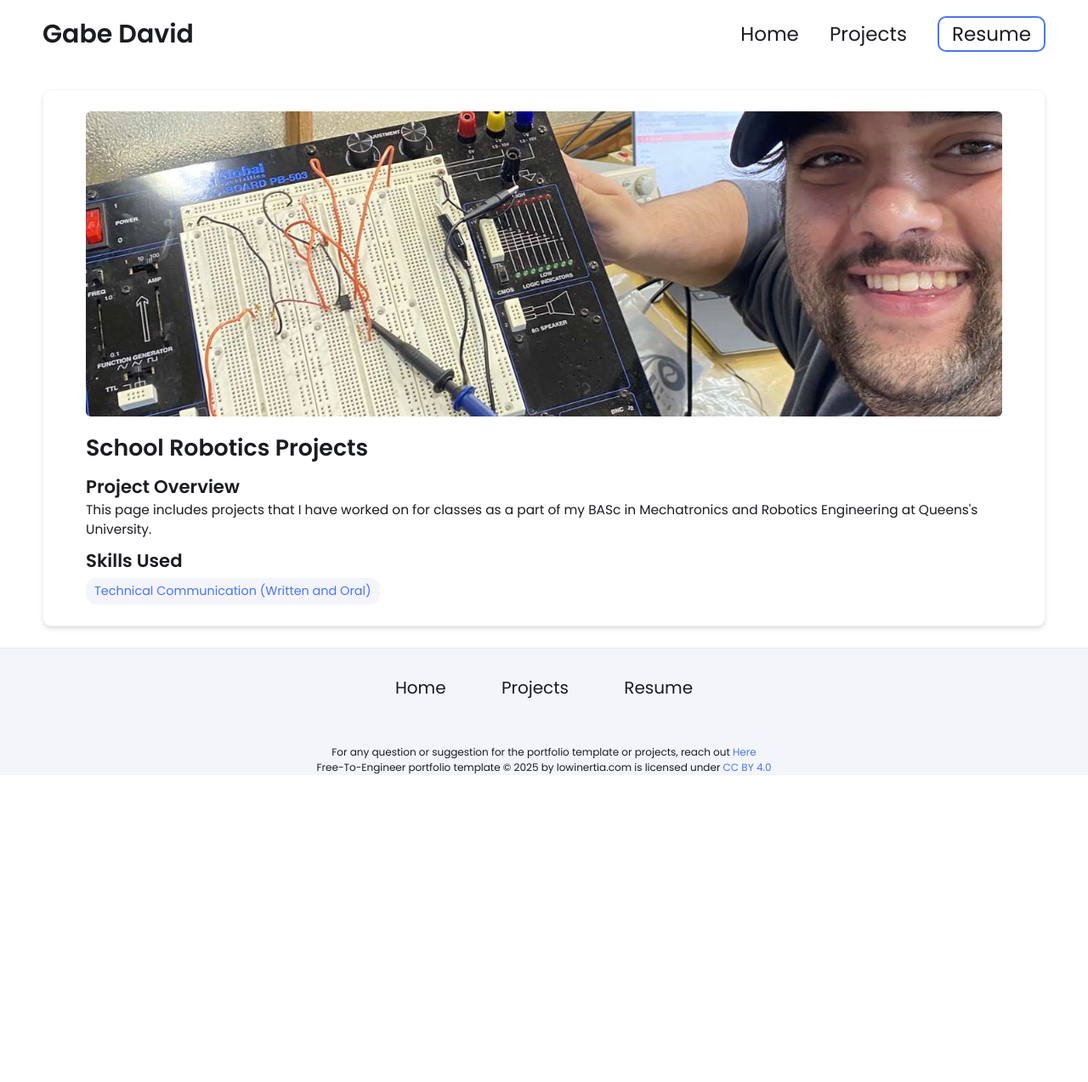
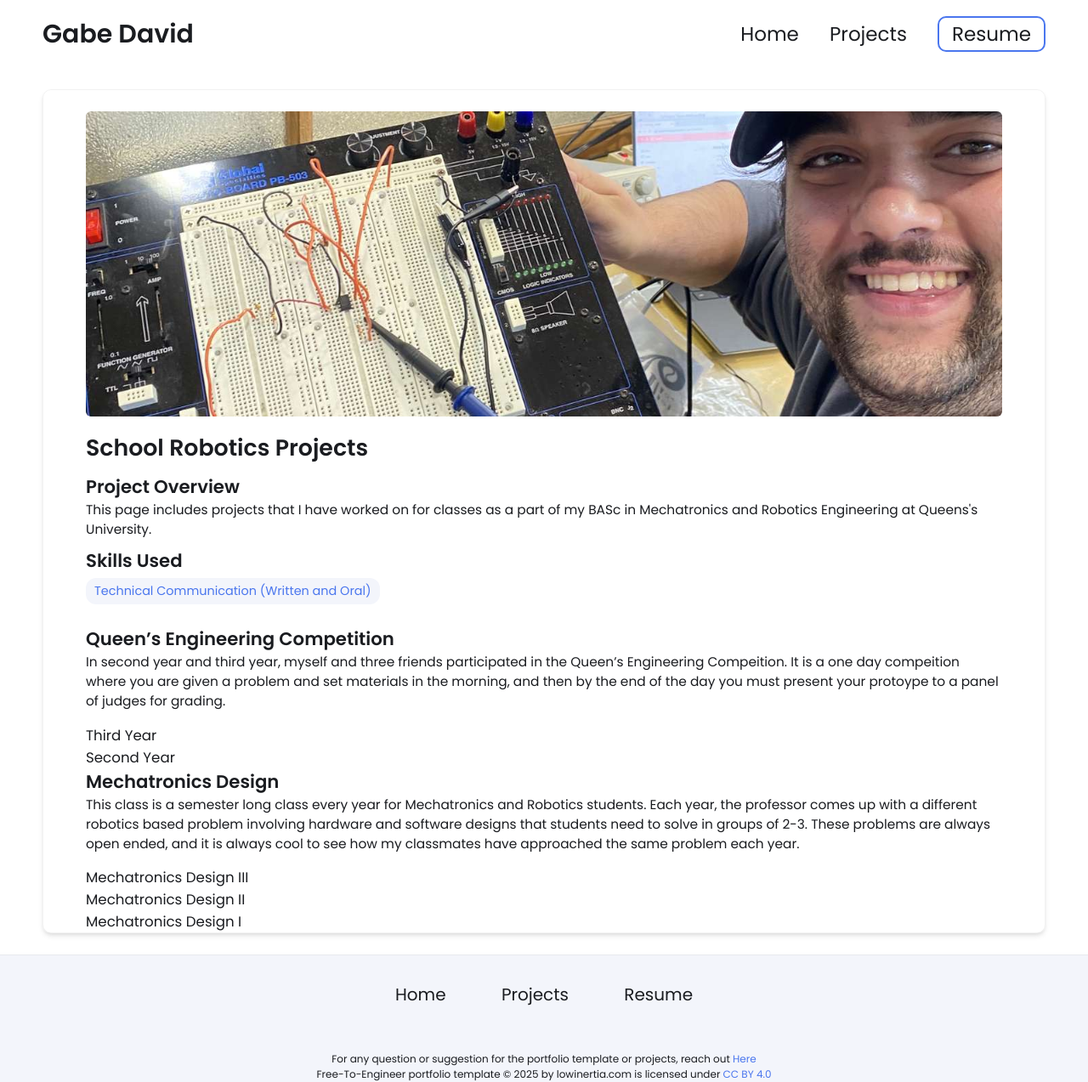
Before and after one commit to gabedavid03/gabedavid03.github.io, a Jekyll site: the page built from _projects/5-School-Projects/index.md, in a window 1280 px wide. Shown: the whole page at 85% size. Built offline with Jekyll 4.4.1, drawn with Linux system fonts in a browser that asks for light colours; before the commit the page ends 912 px from its top, so only the background shows below that.

Commit message:
update resume

```diff
--- a/_projects/5-School-Projects/index.md
+++ b/_projects/5-School-Projects/index.md
@@ -6,3 +6,20 @@ skills:
   - Technical Communication (Written and Oral)
 main-image: /IMG_3512.JPEG
 ---
+
+## Queen's Engineering Competition
+In second year and third year, myself and three friends participated in the Queen's Engineering Compeition. It is a one day compeition where you are given a problem and set materials in the morning, and then by the end of the day you must present your protoype to a panel of judges for grading.
+
+### Third Year
+
+
+### Second Year
+
+## Mechatronics Design
+This class is a semester long class every year for Mechatronics and Robotics students. Each year, the professor comes up with a different robotics based problem involving hardware and software designs that students need to solve in groups of 2-3. These problems are always open ended, and it is always cool to see how my classmates have approached the same problem each year.
+
+### Mechatronics Design III
+
+### Mechatronics Design II
+
+### Mechatronics Design I
```
Also changed, not shown: 1 other file.
